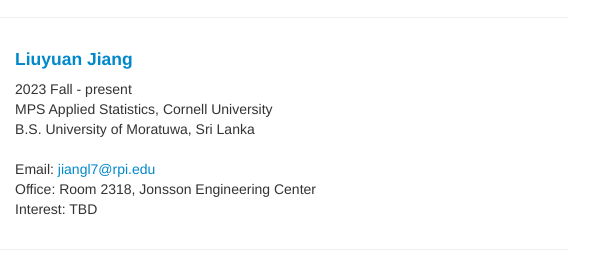
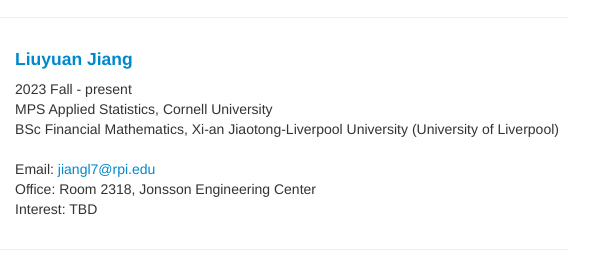
Before and after one commit to mominabbass/mominabbass.github.io, a plain HTML site: page people.html in a window 1280 px wide. Shown: the part 1398-1666 px from the top of the page, 572-1171 px from the left. Drawn offline with Linux system fonts and the light colour scheme.

Commit message:
Update people.html

```diff
--- a/people.html
+++ b/people.html
@@ -120,7 +120,7 @@
                         <p>
 			2023 Fall - present  <br />
 			MPS Applied Statistics, Cornell University <br />
-			B.S. University of Moratuwa, Sri Lanka  <br />
+			BSc Financial Mathematics, Xi-an Jiaotong-Liverpool University (University of Liverpool)<br />
 			  <br />
 			Email: <a href="mailto:jiangl7@rpi.edu;">jiangl7@rpi.edu</a><br />
 			Office: Room 2318, Jonsson Engineering Center<br />
```
